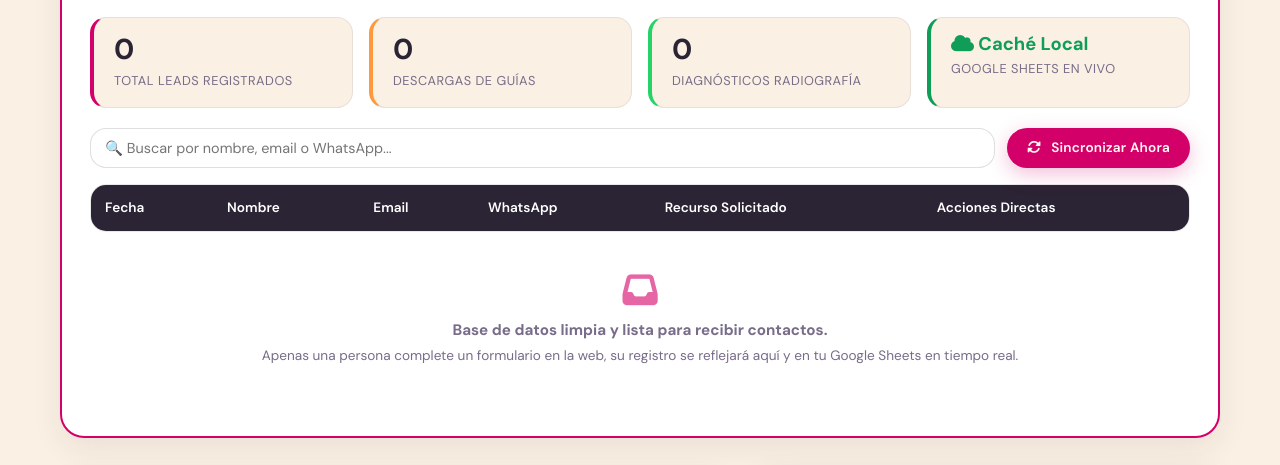
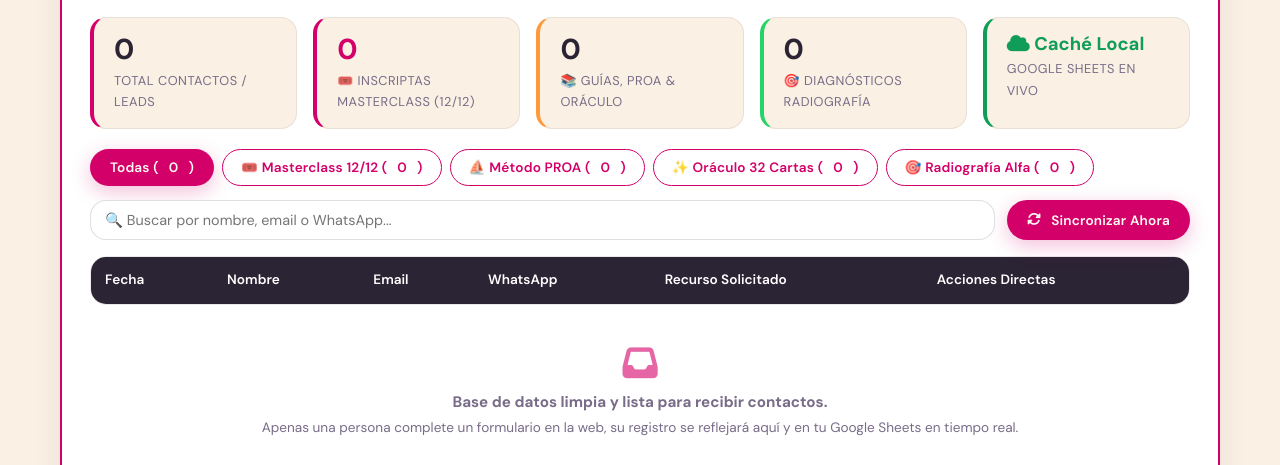
Before and after one commit to virelcodes-imago/florencia-castillo, a plain HTML site: page portal-dashboard.html in a window 1280 px wide. Shown: the part 273-738 px from the top of the page. Drawn offline with nearby package versions, Linux system fonts and the light colour scheme; no server answers; sample sign-in values are in the browser's storage.

Commit message:
feat: agregar metricas e inscriptas de Masterclass 12/12, Metodo PROA y Oraculo con filtros rapidos en panel admin

```diff
--- a/portal-dashboard.html
+++ b/portal-dashboard.html
@@ -670,15 +670,19 @@
             <div class="admin-stats-grid">
                 <div class="admin-stat-box">
                     <div class="admin-stat-num" id="statTotalLeads">0</div>
-                    <div class="admin-stat-label">Total Leads Registrados</div>
+                    <div class="admin-stat-label">Total Contactos / Leads</div>
+                </div>
+                <div class="admin-stat-box" style="border-left-color: #D4006A;">
+                    <div class="admin-stat-num" id="statMasterclass" style="color: #D4006A;">0</div>
+                    <div class="admin-stat-label">🎟️ Inscriptas Masterclass (12/12)</div>
                 </div>
                 <div class="admin-stat-box" style="border-left-color: var(--naranja);">
                     <div class="admin-stat-num" id="statGuiasCount">0</div>
-                    <div class="admin-stat-label">Descargas de Guías</div>
+                    <div class="admin-stat-label">📚 Guías, PROA & Oráculo</div>
                 </div>
                 <div class="admin-stat-box" style="border-left-color: #25D366;">
                     <div class="admin-stat-num" id="statRadiografias">0</div>
-                    <div class="admin-stat-label">Diagnósticos Radiografía</div>
+                    <div class="admin-stat-label">🎯 Diagnósticos Radiografía</div>
                 </div>
                 <div class="admin-stat-box" style="border-left-color: #0F9D58;">
                     <div class="admin-stat-num" id="statSyncBox" style="font-size: 1.15rem; color: #0F9D58;">
@@ -688,8 +692,27 @@
                 </div>
             </div>
 
+            <!-- Filtros Rápidos por Categoría -->
+            <div style="display: flex; gap: 8px; margin-top: 14px; flex-wrap: wrap;" id="categoryFilterGroup">
+                <button class="btn btn-sm btn-primary filter-pill-btn" data-cat="all" onclick="setCategoryFilter('all', this)">
+                    Todas (<span id="countPillAll">0</span>)
+                </button>
+                <button class="btn btn-sm btn-outline filter-pill-btn" data-cat="masterclass" onclick="setCategoryFilter('masterclass', this)">
+                    🎟️ Masterclass 12/12 (<span id="countPillMc">0</span>)
+                </button>
+                <button class="btn btn-sm btn-outline filter-pill-btn" data-cat="proa" onclick="setCategoryFilter('proa', this)">
+                    ⛵ Método PROA (<span id="countPillProa">0</span>)
+                </button>
+                <button class="btn btn-sm btn-outline filter-pill-btn" data-cat="oraculo" onclick="setCategoryFilter('oraculo', this)">
+                    ✨ Oráculo 32 Cartas (<span id="countPillOraculo">0</span>)
+                </button>
+                <button class="btn btn-sm btn-outline filter-pill-btn" data-cat="radiografia" onclick="setCategoryFilter('radiografia', this)">
+                    🎯 Radiografía Alfa (<span id="countPillRad">0</span>)
+                </button>
+            </div>
+
             <!-- Buscador y Filtro -->
-            <div style="display: flex; gap: 12px; margin-top: 18px; flex-wrap: wrap;">
+            <div style="display: flex; gap: 12px; margin-top: 14px; flex-wrap: wrap;">
                 <div style="flex: 1; min-width: 260px; position: relative;">
                     <input type="text" id="leadSearchInput" oninput="filterLeadsTable()"
                            placeholder="🔍 Buscar por nombre, email o WhatsApp..."
@@ -1178,13 +1201,40 @@
             }
         }
 
+        let currentSelectedCategory = 'all';
+
         function updateLeadsStats(leads) {
             document.getElementById('statTotalLeads').textContent = leads.length;
-            const guiasCount = leads.filter(l => (l.recurso || '').toLowerCase().includes('guía') || (l.recurso || '').toLowerCase().includes('biblioteca') || (l.recurso || '').toLowerCase().includes('ritual')).length;
-            const radCount = leads.filter(l => (l.recurso || '').toLowerCase().includes('radiografía')).length;
 
-            document.getElementById('statGuiasCount').textContent = guiasCount;
-            document.getElementById('statRadiografias').textContent = radCount;
+            const mcCount = leads.filter(l => (l.recurso || '').toLowerCase().includes('masterclass')).length;
+            const proaCount = leads.filter(l => (l.recurso || '').toLowerCase().includes('proa')).length;
+            const oracleCount = leads.filter(l => (l.recurso || '').toLowerCase().includes('oráculo') || (l.recurso || '').toLowerCase().includes('oraculo') || (l.recurso || '').toLowerCase().includes('cartas')).length;
+            const radCount = leads.filter(l => (l.recurso || '').toLowerCase().includes('radiografía') || (l.recurso || '').toLowerCase().includes('radiografia')).length;
+            const guiasCount = leads.filter(l => !((l.recurso || '').toLowerCase().includes('masterclass')) && !((l.recurso || '').toLowerCase().includes('radiograf'))).length;
+
+            if (document.getElementById('statMasterclass')) document.getElementById('statMasterclass').textContent = mcCount;
+            if (document.getElementById('statGuiasCount')) document.getElementById('statGuiasCount').textContent = guiasCount;
+            if (document.getElementById('statRadiografias')) document.getElementById('statRadiografias').textContent = radCount;
+
+            // Contadores de los botones de filtro
+            if (document.getElementById('countPillAll')) document.getElementById('countPillAll').textContent = leads.length;
+            if (document.getElementById('countPillMc')) document.getElementById('countPillMc').textContent = mcCount;
+            if (document.getElementById('countPillProa')) document.getElementById('countPillProa').textContent = proaCount;
+            if (document.getElementById('countPillOraculo')) document.getElementById('countPillOraculo').textContent = oracleCount;
+            if (document.getElementById('countPillRad')) document.getElementById('countPillRad').textContent = radCount;
+        }
+
+        function setCategoryFilter(cat, btnElem) {
+            currentSelectedCategory = cat;
+            document.querySelectorAll('#categoryFilterGroup .filter-pill-btn').forEach(b => {
+                b.classList.remove('btn-primary');
+                b.classList.add('btn-outline');
+            });
+            if (btnElem) {
+                btnElem.classList.remove('btn-outline');
+                btnElem.classList.add('btn-primary');
+            }
+            filterLeadsTable();
         }
 
         function renderLeadsTable(leads) {
@@ -1234,12 +1284,30 @@
 
         function filterLeadsTable() {
             const query = (document.getElementById('leadSearchInput').value || '').toLowerCase();
-            const filtered = currentLoadedLeads.filter(l =>
-                (l.nombre || '').toLowerCase().includes(query) ||
-                (l.email || '').toLowerCase().includes(query) ||
-                (l.whatsapp || '').toLowerCase().includes(query) ||
-                (l.recurso || '').toLowerCase().includes(query)
-            );
+
+            let filtered = currentLoadedLeads.filter(l => {
+                // Filtro de categoría
+                if (currentSelectedCategory === 'masterclass') {
+                    if (!(l.recurso || '').toLowerCase().includes('masterclass')) return false;
+                } else if (currentSelectedCategory === 'proa') {
+                    if (!(l.recurso || '').toLowerCase().includes('proa')) return false;
+                } else if (currentSelectedCategory === 'oraculo') {
+                    const r = (l.recurso || '').toLowerCase();
+                    if (!r.includes('oráculo') && !r.includes('oraculo') && !r.includes('cartas')) return false;
+                } else if (currentSelectedCategory === 'radiografia') {
+                    const r = (l.recurso || '').toLowerCase();
+                    if (!r.includes('radiografía') && !r.includes('radiografia')) return false;
+                }
+
+                // Filtro de texto
+                if (!query) return true;
+                return (l.nombre || '').toLowerCase().includes(query) ||
+                       (l.email || '').toLowerCase().includes(query) ||
+                       (l.whatsapp || '').toLowerCase().includes(query) ||
+                       (l.recurso || '').toLowerCase().includes(query) ||
+                       (l.detalles || '').toLowerCase().includes(query);
+            });
+
             renderLeadsTable(filtered);
         }
 
```
